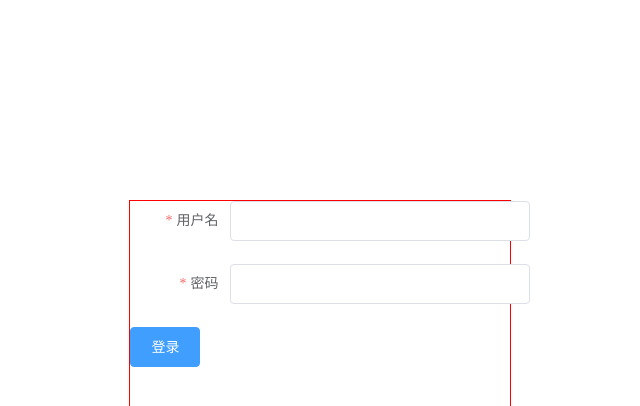
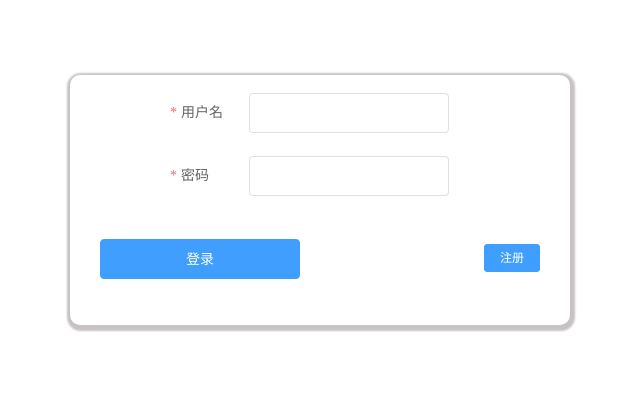
Before and after one commit to wbytts/cloud-collection, a Vue app in the folder cloud-collection-vue/: page /#/login in a window 1280 px wide. Shown: the top 406 px of the page, without its empty margins (320-960 px from the left). Built offline with nearby package versions, Linux system fonts and the light colour scheme.

Commit message:
【前端】登陆页面样式

```diff
--- a/cloud-collection-vue/src/pages/login/index.vue
+++ b/cloud-collection-vue/src/pages/login/index.vue
@@ -4,23 +4,34 @@
       <div class="head"></div>
       <div class="main">
         <el-form :model="form" :rules="rules">
-          <el-form-item prop="username" label="用户名" label-width="100px">
-            <el-input v-model="form.username"></el-input>
+          <el-form-item prop="username">
+            <el-input v-model="form.username" class="login-input"></el-input>
+            <template #label>
+              <div class="login-form-label">用户名</div>
+            </template>
           </el-form-item>
-          <el-form-item prop="password" label="密码" label-width="100px">
-            <el-input v-model="form.password" type="password"></el-input>
+          <el-form-item prop="password">
+            <el-input
+              v-model="form.password"
+              type="password"
+              class="login-input"
+            ></el-input>
+            <template #label>
+              <div class="login-form-label">密码</div>
+            </template>
           </el-form-item>
         </el-form>
       </div>
       <div class="footer">
         <el-button type="primary" @click="doLogin">登录</el-button>
+        <el-button type="primary" size="mini">注册</el-button>
       </div>
     </div>
   </div>
 </template>
 
 <script>
-import testApi from '@/api/test.js';
+import testApi from "@/api/test.js";
 
 export default {
   data() {
@@ -40,10 +51,10 @@ export default {
   methods: {
     async doLogin() {
       console.log("点击了登录按钮", this.form);
-      console.log('测试发请求');
+      console.log("测试发请求");
 
       let res = await testApi.hello();
-      console.log('接口返回的结果', res);
+      console.log("接口返回的结果", res);
 
       // let testPost = await testApi.testPost();
       // console.log('测试post请求', testPost);
@@ -53,25 +64,58 @@ export default {
 </script>
 
 <style lang="scss" scoped>
-.login-container {
-  .el-input {
-    width: 300px;
+.login-page {
+  margin: 200px auto;
+  position: relative;
+
+  .head {
+    display: inline-block;
+    text-align: justify;
+  }
+  .login-container {
+    width: 500px;
+    height: 250px;
+    position: absolute;
+    top: 50%;
+    left: 50%;
+    transform: translate(-50%, -50%);
+    border-radius: 10px;
+    box-shadow: 1px 2px 2px 4px #c7c3c3 ;
+    .main {
+      width: 300px;
+      margin: 0 auto;
+      ::v-deep .el-form-item__label {
+        display: inline-block;
+        text-align: justify;
+      }
+      .login-form-label {
+        display: inline-block;
+        width: 4em; // 初始给四个字的宽度
+        text-align: justify;
+        i {
+          display: inline-block;
+          width: 100%;
+        }
+      }
+      .login-input {
+        display: inline-block;
+        width: 200px;
+      }
+    }
+  }
+  .footer {
+    position: relative;
+    button:nth-child(1) {
+      position: absolute;
+      top: 20px;
+      left: 30px;
+      width: 40%;
+    }
+    button:nth-child(2) {
+      position: absolute;
+      top: 25px;
+      right: 30px;
+    }
   }
 }
-
-.login-page {
-  width: 30%;
-  height: 250px;
-  margin: 200px auto;
-  position: relative;
-  border: 1px solid red;
-}
-
-.login-container {
-  position: relative;
-}
-
-.footer {
-  width: 200px;
-}
 </style>
```
